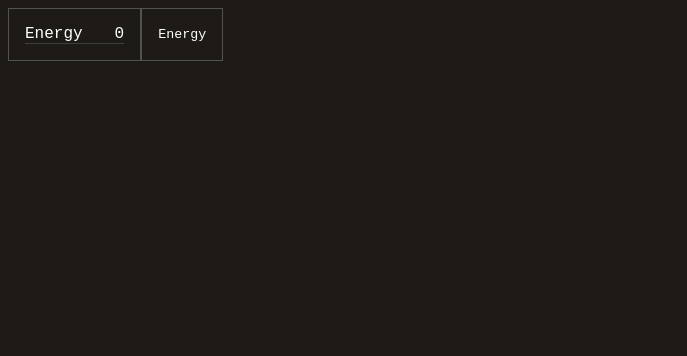
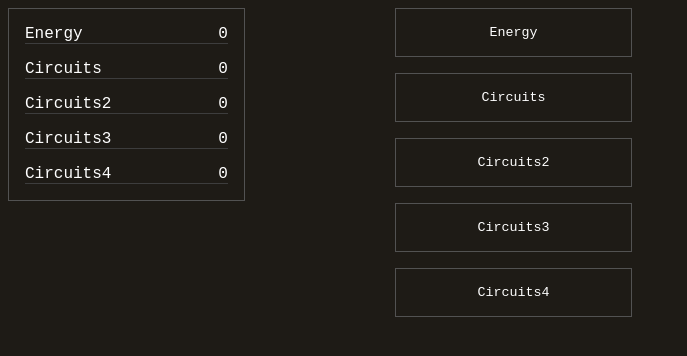
Before and after one commit to elkalt/refragment, a SvelteKit app: page / in a window 1280 px wide. Shown: the top 356 px of the page, without its empty margins (0-687 px from the left). Built offline with nearby package versions, Linux system fonts and the light colour scheme.

Commit message:
a possibility?

```diff
--- a/src/lib/components/resource-buttons.svelte
+++ b/src/lib/components/resource-buttons.svelte
@@ -31,9 +31,8 @@
   @import "$lib/styles/variables.scss";
   .button-container {
     display: flex;
-    flex-direction: row;
-    align-items: left;
-    justify-content: center;
+    flex-direction: column;
+    gap: 1rem;
 
     button {
       background-color: transparent;
--- a/src/lib/components/resource-list.svelte
+++ b/src/lib/components/resource-list.svelte
@@ -24,8 +24,8 @@
     align-items: left;
     justify-content: center;
     padding: 1rem;
-    padding-bottom: 0;
     border: 1px solid $accent;
+    gap: 1rem;
 
     .resource-line-item {
       display: flex;
@@ -35,7 +35,6 @@
       border-bottom: 1px solid $accent-light;
       width: 100%;
       cursor: default;
-      margin-bottom: 1rem;
 
       .resource-name {
         margin-right: 1rem;
--- a/src/lib/definitions/manual-resources.ts
+++ b/src/lib/definitions/manual-resources.ts
@@ -2,4 +2,8 @@ import type { ManualResource } from '$lib/interfaces/manual-resource';
 
 export let ManualResources: Map<string, ManualResource> = new Map([
   ["Energy", {costIdentifier: "Time", baseCost: 10, baseProduction: 1}],
+  ["Circuits", {costIdentifier: "Time", baseCost: 10, baseProduction: 1}],
+  ["Circuits2", {costIdentifier: "Time", baseCost: 10, baseProduction: 1}],
+  ["Circuits3", {costIdentifier: "Time", baseCost: 10, baseProduction: 1}],
+  ["Circuits4", {costIdentifier: "Time", baseCost: 10, baseProduction: 1}],
 ]);
--- a/src/lib/definitions/resources.ts
+++ b/src/lib/definitions/resources.ts
@@ -2,5 +2,9 @@ import type { Resource } from "$lib/interfaces/resource";
 
 export let Resources: Map<string, Resource> = new Map([
   ["Energy", {unlocked: true, amount: 0}],
+  ["Circuits", {unlocked: true, amount: 0}],
+  ["Circuits2", {unlocked: true, amount: 0}],
+  ["Circuits3", {unlocked: true, amount: 0}],
+  ["Circuits4", {unlocked: true, amount: 0}],
   ["Research", {unlocked: false, amount: 0}],
 ]);
--- a/src/routes/+page.svelte
+++ b/src/routes/+page.svelte
@@ -5,14 +5,22 @@
 </script>
 
 <div class='content-container'>
-  <ResourceList />
-  <ResourceButtons />
+  <div class="resources"><ResourceList /></div>
+  <div class="buttons"><ResourceButtons /></div>
 </div>
 
-<style>
+<style lang="scss">
 .content-container {
-  display: flex;
-  flex-direction: row;
-  height: 100%;
+  display: grid;
+  grid-template-columns: 1fr 0.5fr repeat(2, 1fr) 0.5fr 1fr;
+  grid-template-rows: repeat(2, 1fr);
+  grid-column-gap: 1rem;
+  grid-row-gap: 1rem;
+
+  .resources { grid-area: 1 / 1 / 6 / 2; }
+  .buttons { grid-area: 1 / 3 / 2 / 4; }
+  .automators { grid-area: 1 / 4 / 2 / 5; }
+  .upgrades { grid-area: 1 / 6 / 3 / 7; }
+  .somethingRightSide { grid-area: 2 / 3 / 3 / 5; }
 }
 </style>
```
